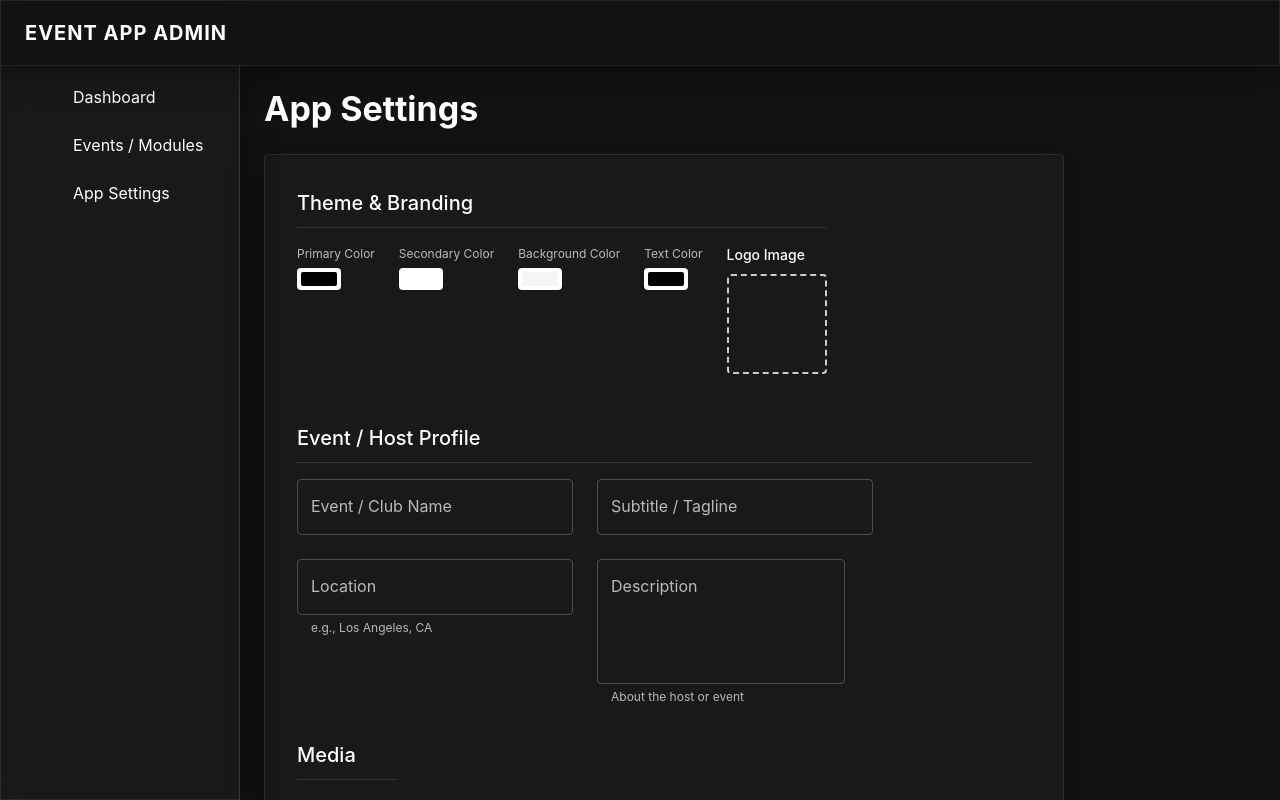
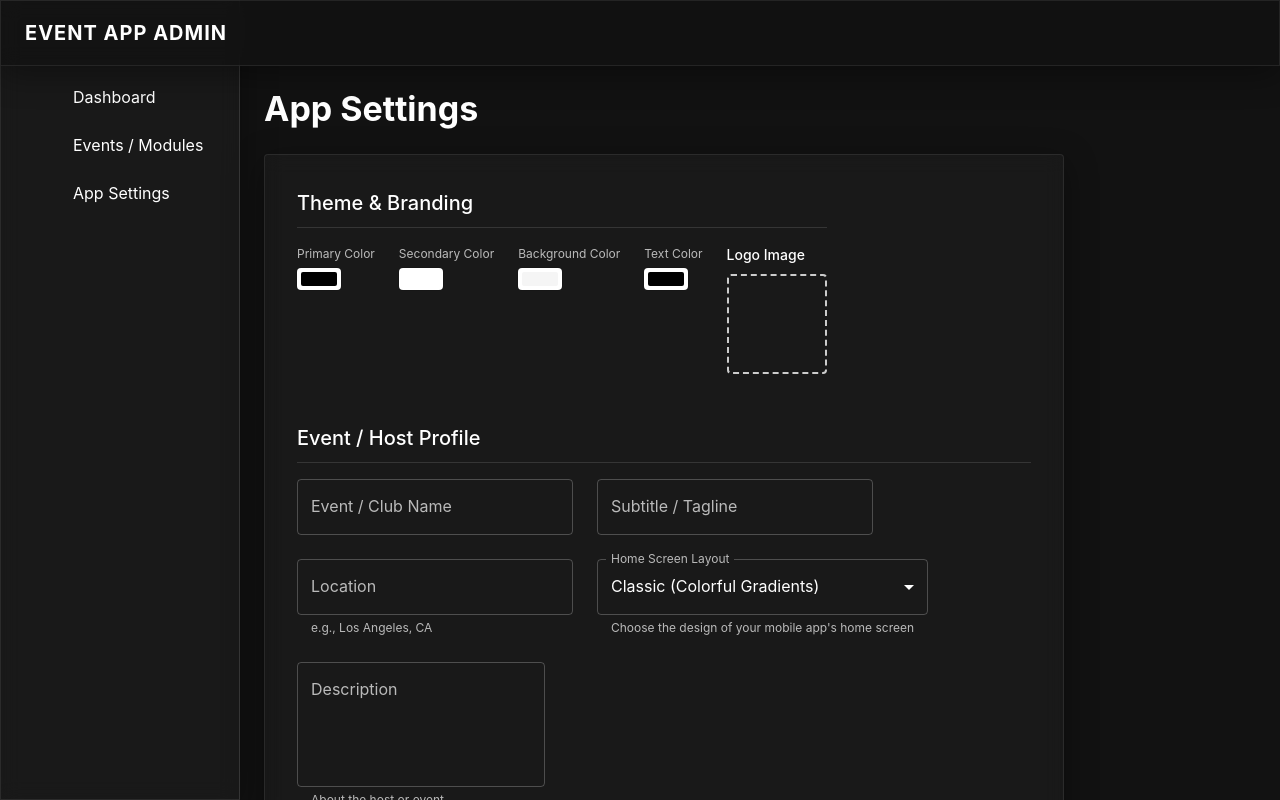
Before and after one commit to rihesh/EventAppAdmin, a React (Vite) app: page /settings in a window 1280 px wide. Shown: the top 800 px of the page. Built offline with nearby package versions, Linux system fonts and the light colour scheme; no server answers; sample sign-in values are in the browser's storage; some icons are missing.

Commit message:
Add home layout selector to App Settings

```diff
--- a/src/pages/AppSettings.jsx
+++ b/src/pages/AppSettings.jsx
@@ -14,6 +14,7 @@ const AppSettings = () => {
         event_name: '',
         subtitle: '',
         location: '',
+        home_layout: 'classic',
         description: '',
         slider_images: [], // Managed as array
         social_links: { facebook: '', twitter: '', instagram: '', website: '' }
@@ -60,6 +61,7 @@ const AppSettings = () => {
 
                 setSettings({
                     ...fetched,
+                    home_layout: fetched.home_layout || 'classic', // Ensure home_layout has a default
                     slider_images: sliderArr,
                     social_links: socialObj
                 });
@@ -188,8 +190,23 @@ const AppSettings = () => {
                             <Grid item xs={12} sm={6}>
                                 <TextField label="Subtitle / Tagline" fullWidth name="subtitle" value={settings.subtitle || ''} onChange={handleChange} />
                             </Grid>
-                            <Grid item xs={12}>
+                            <Grid item xs={12} sm={6}>
                                 <TextField label="Location" fullWidth name="location" value={settings.location || ''} onChange={handleChange} helperText="e.g., Los Angeles, CA" />
+                            </Grid>
+                            <Grid item xs={12} sm={6}>
+                                <TextField
+                                    select
+                                    SelectProps={{ native: true }}
+                                    label="Home Screen Layout"
+                                    fullWidth
+                                    name="home_layout"
+                                    value={settings.home_layout || 'classic'}
+                                    onChange={handleChange}
+                                    helperText="Choose the design of your mobile app's home screen"
+                                >
+                                    <option value="classic">Classic (Colorful Gradients)</option>
+                                    <option value="uber">Uber-style (Clean & Modern)</option>
+                                </TextField>
                             </Grid>
                             <Grid item xs={12}>
                                 <TextField label="Description" fullWidth multiline rows={4} name="description" value={settings.description || ''} onChange={handleChange} helperText="About the host or event" />
```
